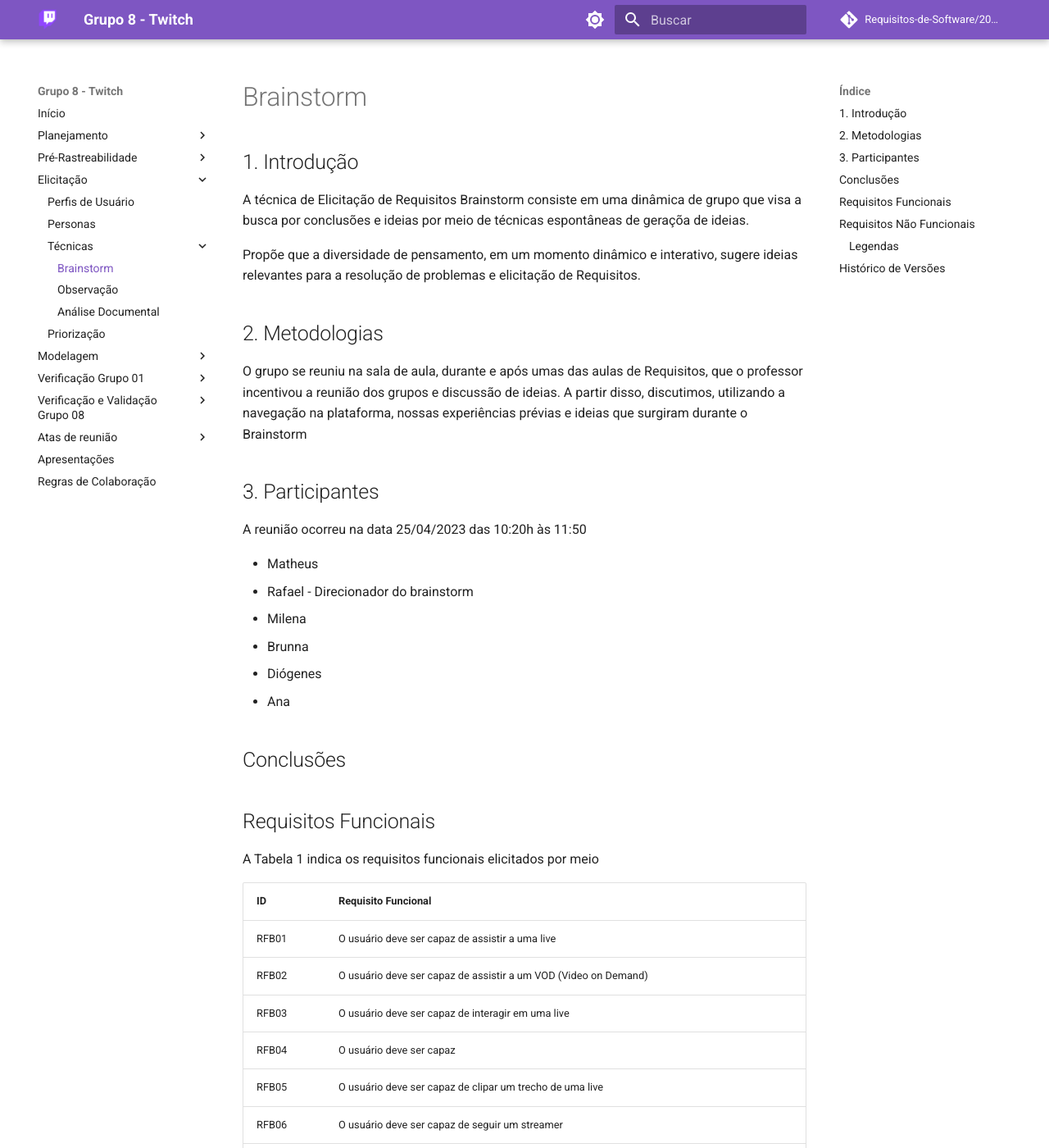
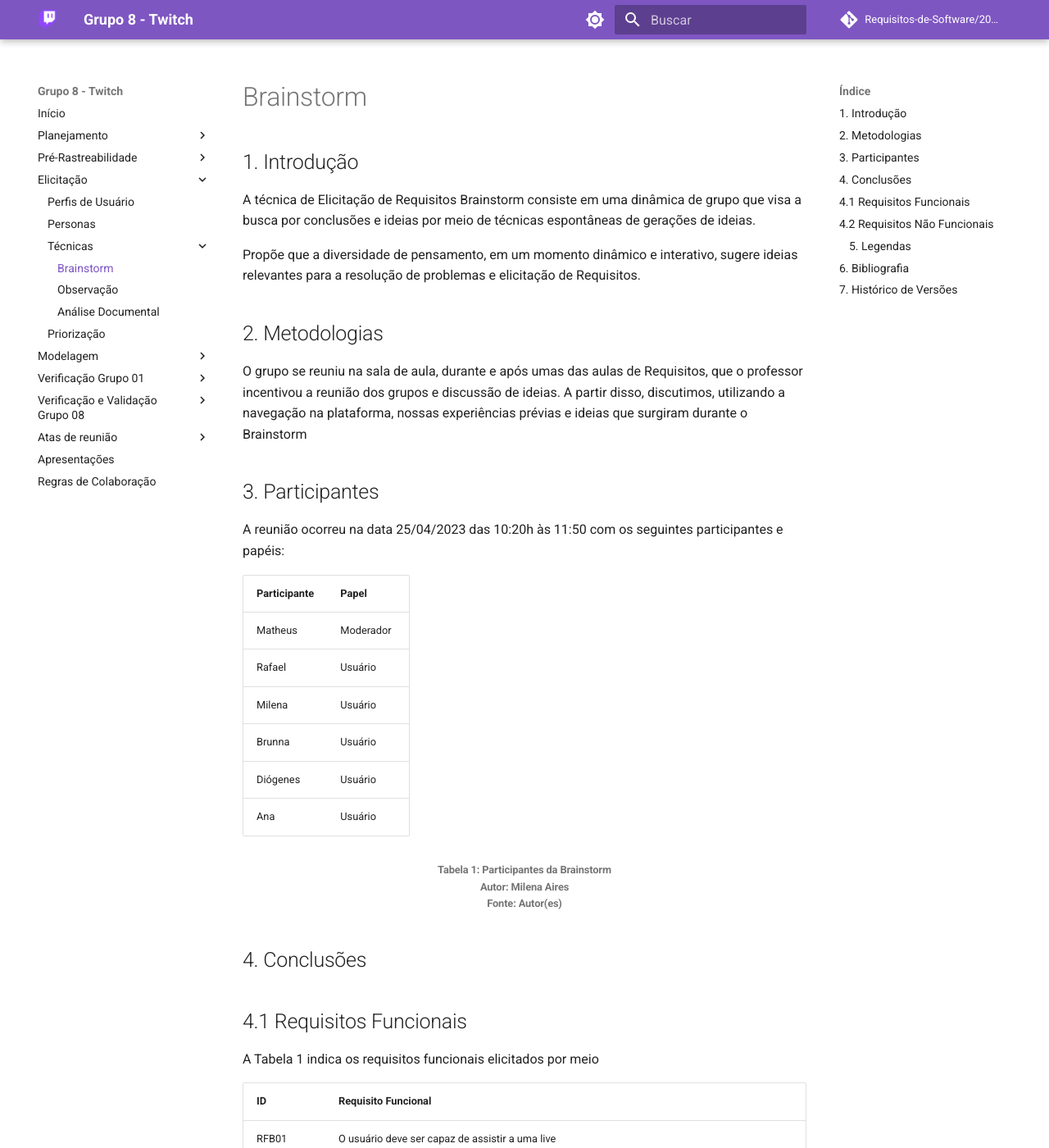
Before and after one commit to Requisitos-de-Software/2023.1-Twitch, an MkDocs documentation site: the page built from docs/elicitacao/tecnicas/Brainstorm.md, in a window 1280 px wide and 1400 px high. Shown: the whole window at 82% size. Built offline with MkDocs 1.6.1 and Material for MkDocs 9.7.7, drawn with Linux system fonts in a browser that asks for light colours; comment, search, counter and statistics services are not loaded; some of the changed text lies outside the part shown.

Commit message:
Update Brainstorm.md

```diff
--- a/docs/elicitacao/tecnicas/Brainstorm.md
+++ b/docs/elicitacao/tecnicas/Brainstorm.md
@@ -1,6 +1,8 @@
+#Brainstorm
+
 ## 1. Introdução
 
-A técnica de Elicitação de Requisitos Brainstorm consiste em uma dinâmica de grupo que visa a busca por conclusões e ideias por meio de técnicas espontâneas de geraçõa de ideias.
+A técnica de Elicitação de Requisitos Brainstorm consiste em uma dinâmica de grupo que visa a busca por conclusões e ideias por meio de técnicas espontâneas de gerações de ideias.
 
 Propõe que a diversidade de pensamento, em um momento dinâmico e interativo, sugere ideias relevantes para a resolução de problemas e elicitação de Requisitos.
 
@@ -10,17 +12,24 @@
 
 ## 3. Participantes
 
-A reunião ocorreu na data 25/04/2023 das 10:20h às 11:50
+A reunião ocorreu na data 25/04/2023 das 10:20h às 11:50 com os seguintes participantes e papéis:
 
-- Matheus
-- Rafael - Direcionador do brainstorm
-- Milena
-- Brunna
-- Diógenes
-- Ana
+|**Participante**|**Papel**|
+|----------------|---------|
+| Matheus| Moderador |
+| Rafael | Usuário |
+| Milena | Usuário |
+| Brunna | Usuário |
+| Diógenes | Usuário |
+| Ana | Usuário |
 
-## Conclusões
-## Requisitos Funcionais
+<h6 align = "center"> Tabela 1: Participantes da Brainstorm
+<br> Autor: Milena Aires
+<br>Fonte: Autor(es)</h6>
+
+
+## 4. Conclusões
+## 4.1 Requisitos Funcionais
 
 A Tabela 1 indica os requisitos funcionais elicitados por meio
 
@@ -71,11 +80,11 @@
 |RFB43|O usuário deve ser capaz de personalizar o seu canal|
 |RFB44|O usuário deve ser capaz de iniciar sua transmissão|
 
-<h6 align = "center"> Tabela 1: Requisitos Funcionais do Brainstorm
+<h6 align = "center"> Tabela 2: Requisitos Funcionais do Brainstorm
 <br> Autor: Rafael Nobre
 <br>Fonte: Autor(es)</h6>
 
-## Requisitos Não Funcionais
+## 4.2 Requisitos Não Funcionais
 
 A Tabela 2 indica os requisitos não funcionais elicitados por meio
 
@@ -88,15 +97,19 @@
 |RNFB05|Escabilidade: sistema é capaz de ter um bom desempenho sob uma carga de trabalho aumentada ou crescente: Suporta um alto número de usuários ativos ao mesmo tempo|
 |RNFB06|Disponibilidade:o sistema deve estar disponível quando necessário, com um bom funcionamento durante 24 horas|
 
-<h6 align = "center"> Tabela 2: Requisitos Não Funcionais do Brainstorm
+<h6 align = "center"> Tabela 3: Requisitos Não Funcionais do Brainstorm
 <br> Autor: Diógenes
 <br>Fonte: Autor(es)</h6>
 
-### Legendas
+### 5. Legendas
 
 - RFB: Requisito Funcional Brainstorm
 - RNFB: Requisito Não Funcional Brainstorm
-## Histórico de Versões
+
+## 6. Bibliografia
+>[1] RETRAINING:  Requirements engineering. [S. l.]. Disponível em: https://retraining.inf.ufsc.br/guia/app/classificacoes/tecnicas-de-elicitacao-de-requisitos/entidades/tecnicas-de-elicitacao-de-requisitos-brainstorming. Acesso em: 20 de junho de 2023.
+
+## 7. Histórico de Versões
 
 A Tabela 3 registra o histórico de versão deste documento
 
@@ -105,6 +118,7 @@
 | 25/04/2023 | 1.0 | Primeiros Requisitos Funcionais | Rafael Nobre | Brunna Louise |
 | 25/04/2023 | 1.1 | Primeiros Requisitos Não Funcionais | Diogenes | Rafael Nobre |
 | 01/05/2023 | 1.2 | Correções de numeração de tabela | Matheus | Diógenes |
+| 21/06/2023 | 1.3 | Correções de acordo com o checklist | Milena | - |
 
 <h6 align = "center"> Tabela 3: Histórico de Versões
 <br> Autor: Rafael Nobre
```
